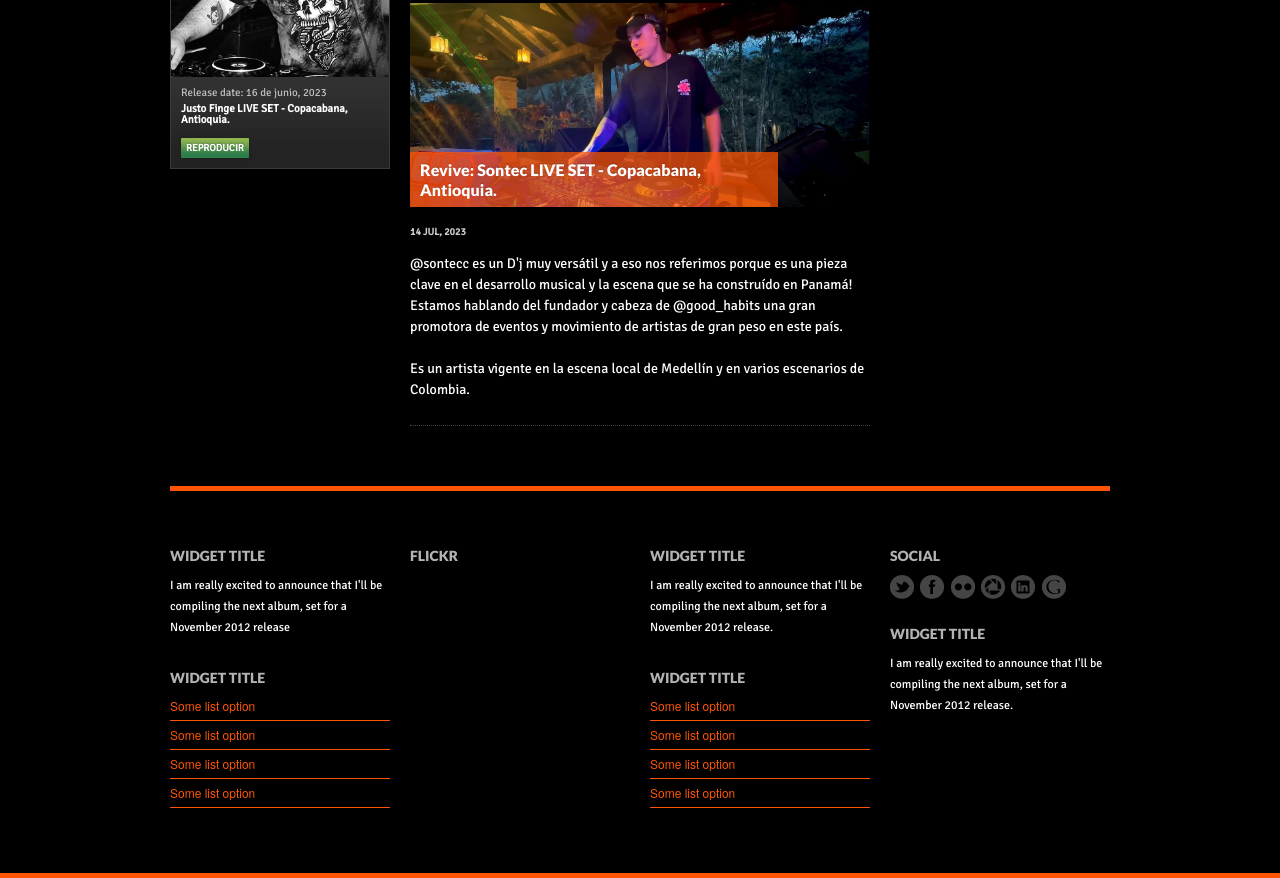
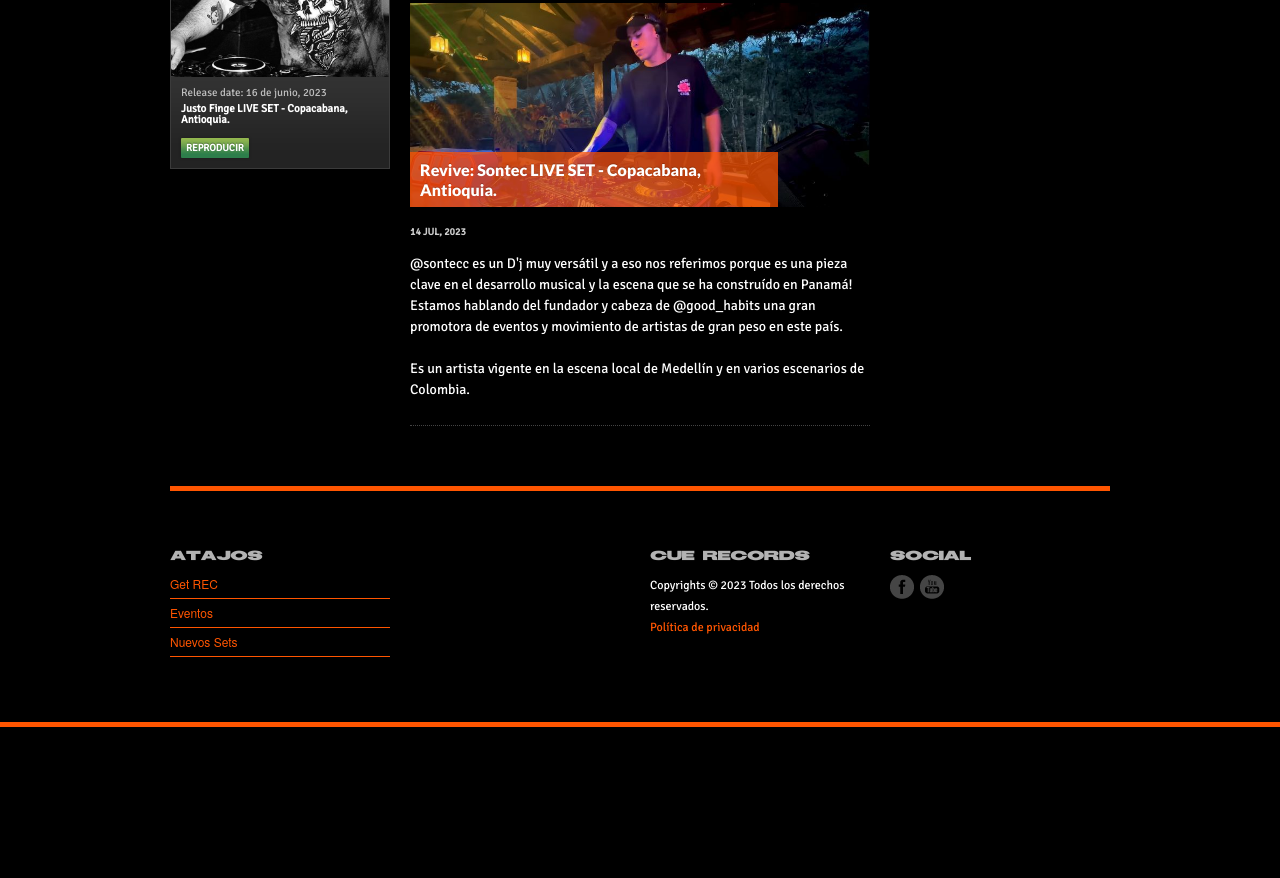
Before and after one commit to juanp1245/cue_recordings, a plain HTML site: page index.html in a window 1280 px wide. Shown: the part 1554-2432 px from the top of the page. After the commit the page ends 2281 px from the top, so only its background shows below. Drawn offline with Linux system fonts and the light colour scheme; some packages are replaced by stand-ins of ours; a script that the page names is missing.

Commit message:
Cambios_MacOS_150923

```diff
--- a/index.html
+++ b/index.html
@@ -114,8 +114,8 @@
 								<a href="#">
 									<img src="images/slider/img1.jpg" alt="" />
 									<div class="slide-text">
-										<h2>
-											<div style="font-size: 45px; margin-bottom: 8px;">
+										<h2 class="font_p">
+											<div class="font_title">
 												¡Graba tu Live Set con nosotros!
 											</div>
 											Lleva tu propuesta musical al siguiente nivel.
@@ -128,7 +128,7 @@
 								<a href="#">
 									<img src="images/slider/img2.jpg" alt="" />
 									<div class="slide-text">
-										<h2>
+										<h2 class="font_p">
 											Con una extensa trayectoria @camilodosantos nos deja claro que su estilo
 											y su raíz viene del house music.
 										</h2>
@@ -140,7 +140,7 @@
 								<a href="#">
 									<img src="images/slider/img3.jpg" alt="" />
 									<div class="slide-text">
-										<h2>
+										<h2 class="font_p">
 											@sontecc es un D'j muy versátil y a eso nos referimos porque es una
 											pieza clave en el desarrollo musical.
 										</h2>
@@ -259,7 +259,7 @@
 
 					<div class="eight columns content">
 
-						<h3 class="widget-title">Últimas noticias</h3>
+						<h3 class="widget-title">Ultimas noticias</h3>
 
 						<article class="post">
 							<div class="post-intro">
@@ -327,21 +327,17 @@
 
 					<aside class="four columns omega sidebar">
 
-						<h3 class="widget-title" style="visibility: hidden;">Promote</h3>
+						<h3 class="widget-title" style="">Promote</h3>
 
 						<div id="latest-album" class="latest-item mg-bttm-latest">
 
-							<img src="images/cue_fav.jpg" alt="" class="scale-with-grid" />
-
-							<p class="album-info">
-								<span class="main-head">Graba tu Live Set con nosotros</span>
-							</p>
+							<img src="images/CTA_Ejemplo.jpg" alt="" class="scale-with-grid" />
 
 						</div><!-- /latest-album -->
 
 						<div class="widget group">
 
-							<h3 class="widget-title">Galerías</h3>
+							<h3 class="widget-title">Galerias</h3>
 
 							<div class="latest-item mg-bttm-latest">
 								<img src="http://placekitten.com/g/438/292" alt="" class="scale-with-grid widget-img" />
@@ -383,17 +379,11 @@
 					<div class="four columns widget-area alpha">
 
 						<div class="widget group">
-							<h3 class="widget-title">Widget title</h3>
-							<p>I am really excited to announce that I'll be compiling the next album, set for a November 2012 release</p>
-						</div><!-- /widget -->
-
-						<div class="widget group">
-							<h3 class="widget-title">Widget title</h3>
+							<h3 class="widget-title">Atajos</h3>
 							<ul>
-								<li><a href="#">Some list option</a></li>
-								<li><a href="#">Some list option</a></li>
-								<li><a href="#">Some list option</a></li>
-								<li><a href="#">Some list option</a></li>
+								<li><a href="#">Get REC</a></li>
+								<li><a href="#">Eventos</a></li>
+								<li><a href="#">Nuevos Sets</a></li>
 							</ul>
 						</div><!-- /widget -->
 
@@ -402,7 +392,7 @@
 					<div class="four columns widget-area">
 
 						<div class="widget group">
-							<h3 class="widget-title">Flickr</h3>
+							<h3 class="widget-title"></h3>
 							<div class="f group">
 								<script type="text/javascript" src="http://www.flickr.com/badge_code_v2.gne?count=9&amp;display=random&amp;&amp;layout=x&amp;source=user&amp;user=12313997@N00&amp;size=s"></script>
 							</div><!-- /f -->
@@ -413,18 +403,12 @@
 					<div class="four columns widget-area">
 
 						<div class="widget group">
-							<h3 class="widget-title">Widget title</h3>
-							<p>I am really excited to announce that I'll be compiling the next album, set for a November 2012 release.</p>
-						</div><!-- /widget -->
-
-						<div class="widget group">
-							<h3 class="widget-title">Widget title</h3>
-							<ul>
-								<li><a href="#">Some list option</a></li>
-								<li><a href="#">Some list option</a></li>
-								<li><a href="#">Some list option</a></li>
-								<li><a href="#">Some list option</a></li>
-							</ul>
+							<h3 class="widget-title">CUE Records</h3>
+							<p>
+								Copyrights © 2023 Todos los derechos reservados.
+								<br/>
+								<a href="#">Política de privacidad</a>
+							</p>
 						</div><!-- /widget -->
 
 					</div><!-- /widget-area -->
@@ -433,14 +417,8 @@
 
 						<div class="widget group">
 							<h3 class="widget-title">SOCIAL</h3>
-							<a href="#" class="icn twitter">Twitter</a> <a href="#" class="icn facebook">Facebook</a>
-							<a href="#" class="icn flickr">Flickr</a> <a href="#" class="icn picasa">Picasa</a>
-							<a href="#" class="icn lnkdin">Linked In</a> <a href="#" class="icn gplus">Google+</a>
-						</div><!-- /widget -->
-
-						<div class="widget group">
-							<h3 class="widget-title">Widget title</h3>
-							<p>I am really excited to announce that I'll be compiling the next album, set for a November 2012 release.</p>
+							<a href="#" class="icn facebook">Facebook</a> <!-- Cambiar a Instagram -->
+							<a href="#" class="icn youtube">Twitter</a>
 						</div><!-- /widget -->
 
 					</div><!-- /widget-area -->
--- a/style.css
+++ b/style.css
@@ -84,7 +84,7 @@
 	h1 { font-size: 30px; line-height: 34px; margin-bottom: 14px;}
 	h2 { font-size: 24px; line-height: 30px; margin-bottom: 10px; }
 	h3 { font-size: 20px; line-height: 34px; margin-bottom: 8px; }
-	h3.widget-title { font-size:16px; line-height: 1; margin-bottom:15px; text-transform: uppercase; }
+	h3.widget-title { font-size:16px; line-height: 1; margin-bottom:15px; text-transform: uppercase; font-family: 'TSBlock_Bold.ttf'; }
 	#footer h3.widget-title	{ font-size: 14px; line-height: 30px; margin-bottom: 4px; text-transform: uppercase; }
 	h3.section-title { font-size:30px; letter-spacing: -1px; text-shadow: 0 -1px 0 rgba(0,0,0,0.5); }
 	h4 { font-size: 18px; line-height: 30px; margin-bottom: 4px; }
```
Also changed, not shown: images/CTA_Ejemplo.jpg (added).
